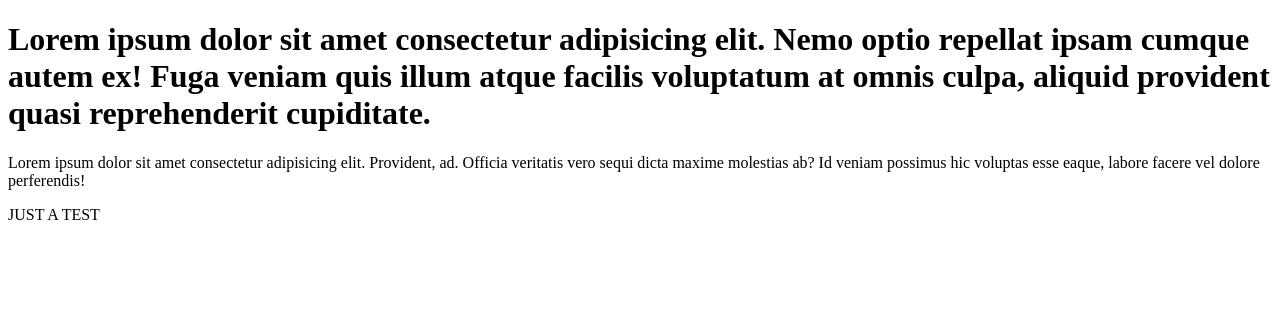
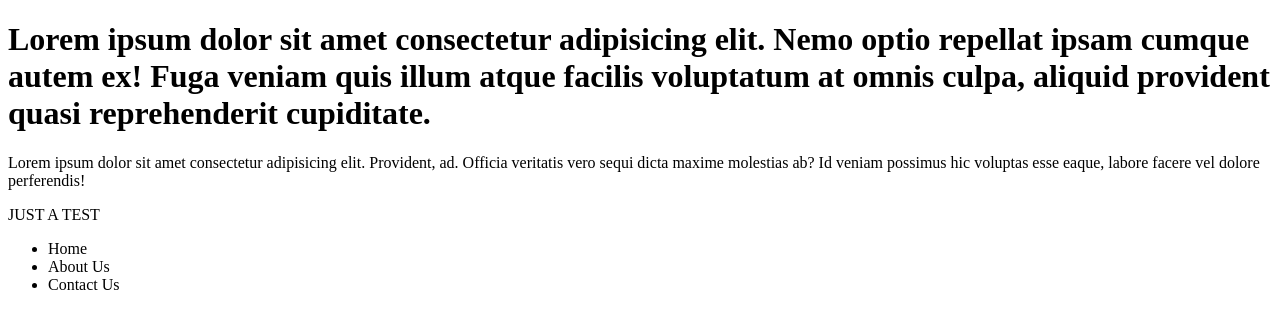
Before and after one commit to nmawela35/learn-git, a plain HTML site: page index.html in a window 1280 px wide. Drawn offline with Linux system fonts and the light colour scheme.

Commit message:
added navbar

```diff
--- a/index.html
+++ b/index.html
@@ -1,13 +1,27 @@
 <!DOCTYPE html>
 <html lang="en">
   <head>
-  <meta charset="UTF-8">
-  <meta name="viewport" content="width=device-width, initial-scale=1.0">
+    <meta charset="UTF-8" />
+    <meta name="viewport" content="width=device-width, initial-scale=1.0" />
     <title>Git Website</title>
   </head>
   <body>
-  <h1>Lorem ipsum dolor sit amet consectetur adipisicing elit. Nemo optio repellat ipsam cumque autem ex! Fuga veniam quis illum atque facilis voluptatum at omnis culpa, aliquid provident quasi reprehenderit cupiditate.</h1>
-  <p>Lorem ipsum dolor sit amet consectetur adipisicing elit. Provident, ad. Officia veritatis vero sequi dicta maxime molestias ab? Id veniam possimus hic voluptas esse eaque, labore facere vel dolore perferendis!</p>
+    <h1>
+      Lorem ipsum dolor sit amet consectetur adipisicing elit. Nemo optio
+      repellat ipsam cumque autem ex! Fuga veniam quis illum atque facilis
+      voluptatum at omnis culpa, aliquid provident quasi reprehenderit
+      cupiditate.
+    </h1>
+    <p>
+      Lorem ipsum dolor sit amet consectetur adipisicing elit. Provident, ad.
+      Officia veritatis vero sequi dicta maxime molestias ab? Id veniam possimus
+      hic voluptas esse eaque, labore facere vel dolore perferendis!
+    </p>
     <p>JUST A TEST</p>
+    <ul>
+      <li>Home</li>
+      <li>About Us</li>
+      <li>Contact Us</li>
+    </ul>
   </body>
 </html>
```
Lines whose indentation alone changed are shown as unchanged.
